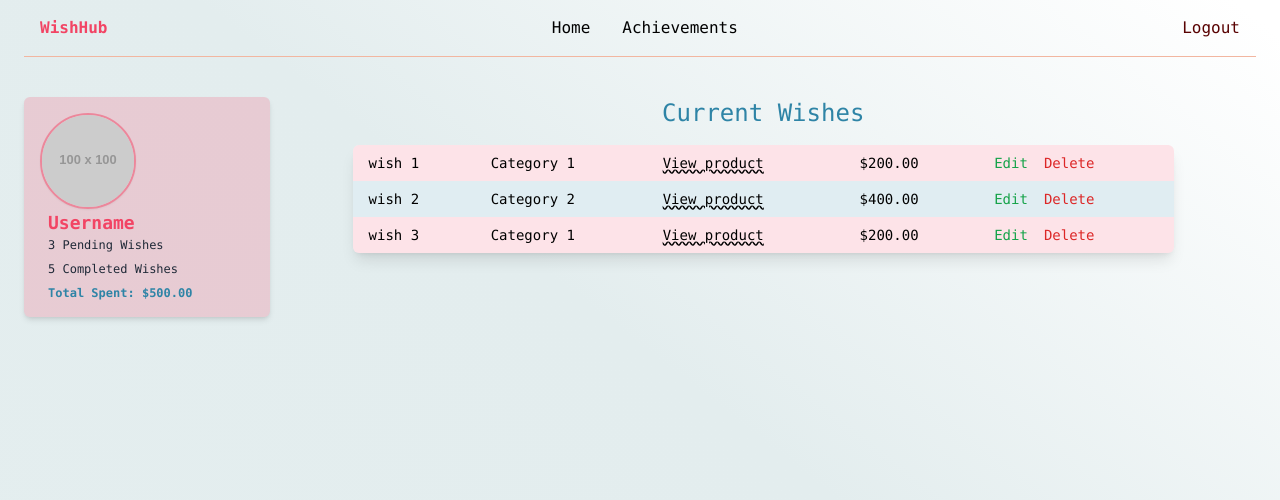
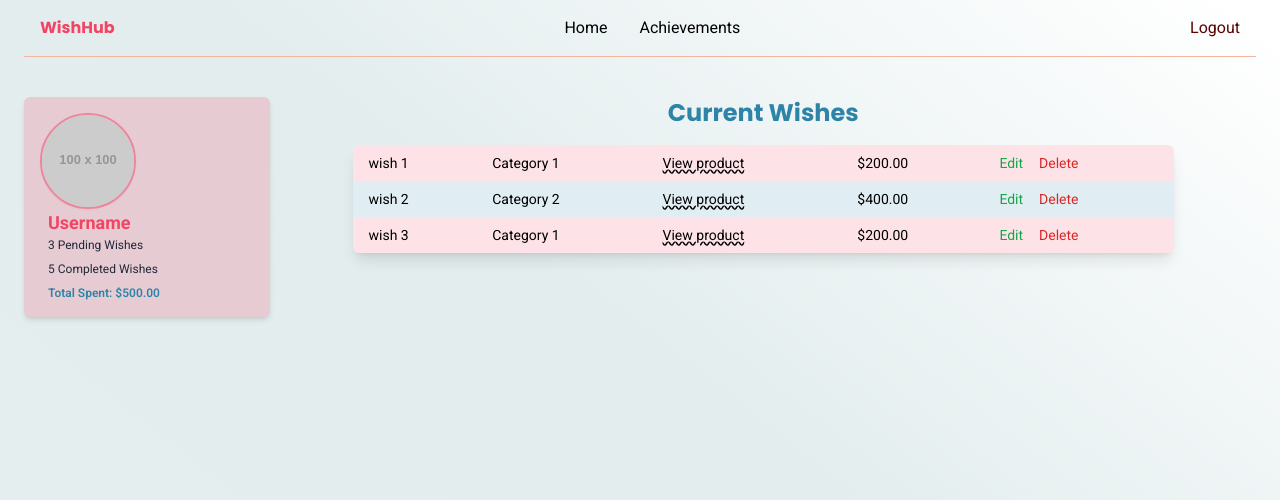
Before and after one commit to lindagd/WishHub, a React (Vite) app in the folder frontend/: page / in a window 1280 px wide. Shown: the top 500 px of the page. Built offline with nearby package versions, Linux system fonts and the light colour scheme.

Commit message:
change fonts and add transitions

```diff
--- a/frontend/index.html
+++ b/frontend/index.html
@@ -1,6 +1,9 @@
 <!doctype html>
 <html lang="en">
   <head>
+    <link rel="preconnect" href="https://fonts.googleapis.com">
+    <link rel="preconnect" href="https://fonts.gstatic.com" crossorigin>
+    <link href="https://fonts.googleapis.com/css2?family=Poppins:wght@400;600;700&family=Roboto:ital,wght@0,100..900;1,100..900&display=swap" rel="stylesheet">
     <meta charset="UTF-8" />
     <meta name="viewport" content="width=device-width, initial-scale=1.0" />
     <title>WishHub</title>
--- a/frontend/src/App.jsx
+++ b/frontend/src/App.jsx
@@ -5,7 +5,7 @@ import Sidebar from './components/Sidebar';
 
 function App() {
   return (
-    <div className='flex flex-col h-screen mx-6 font-mono text-sm'>
+    <div className='flex flex-col h-screen mx-6 text-sm'>
       <BrowserRouter>
         <Navbar />
         <Routes>
--- a/frontend/src/components/Navbar.jsx
+++ b/frontend/src/components/Navbar.jsx
@@ -6,7 +6,7 @@ const Navbar = () => {
     return(
     <div className="text-base border-b border-lightpink p-4">
         <nav className="flex justify-between">
-            <Link to="/" className="text-pink font-bold">WishHub</Link>
+            <Link to="/" className="text-pink font-bold font-display">WishHub</Link>
             <div className="flex space-x-8">
                 <Link to="/">Home</Link>
                 <Link to="/achievements">Achievements</Link>
--- a/frontend/src/components/Sidebar.jsx
+++ b/frontend/src/components/Sidebar.jsx
@@ -7,9 +7,12 @@ const Sidebar = () => {
             <img src="https://via.placeholder.com/100" alt="User" className="size-24 rounded-full border-2 border-pink/50 shadow-sm" />
             <div className="flex flex-col items-center">
                 <div>
-                    <div className="text-lg font-bold text-pink">Username</div>
+                    <div className="text-lg font-sans font-bold text-pink
+                                    transition=all duration-700 ease-in-out hover:tracking-widest">
+                        Username
+                    </div>
                     <div className="text-xs space-y-2">
-                       <p>3 Pending Wishes</p>
+                       <p className="font-sans">3 Pending Wishes</p>
                         <p>5 Completed Wishes</p>
                         <p className="font-semibold text-blue">Total Spent: $500.00</p>
                     </div>
--- a/frontend/src/components/WishesTable.jsx
+++ b/frontend/src/components/WishesTable.jsx
@@ -10,7 +10,7 @@ const WishesTable = () => {
 
     return(
      <div className="w-2/3 mx-auto">
-        <h2 className="text-2xl text-center font-bol text-blue border-blue mb-4">Current Wishes</h2>
+        <h2 className="text-2xl text-center font-display font-bold text-blue border-blue mb-4">Current Wishes</h2>
         <table className="w-full table-auto border-collapse bg-white shadow-lg rounded-md overflow-hidden">
             {/* <thead>
                 <tr>
@@ -25,10 +25,13 @@ const WishesTable = () => {
                 {wishes.map((w) => (
                     <tr key={w.id} className="odd:bg-pink/15
                                               even:bg-blue/15
-                                              hover:bg-gray-200">
+                                              transition duration-700 ease-in-out
+                                              hover:bg-lightpink/50">
                         <td className="px-4 py-2">{w.title}</td>
                         <td className="px-4 py-2">{w.category}</td>
                         <td className="px-4 py-2"><a href={w.link} className="underline decoration-wavy
+                                                        transition duration-700 ease-in-out
+                                                        hover:text-pink
                                                         hover:decoration-sky-500"
                                                         target="_blank"
                                                         rel="noopener noreferrer">
--- a/frontend/src/index.css
+++ b/frontend/src/index.css
@@ -2,7 +2,9 @@
 @tailwind components;
 @tailwind utilities;
 
-body {
-    background: rgb(255,255,255);
-    background: linear-gradient(38deg, rgba(255,255,255,1) 0%, rgba(228,238,239,1) 0%, rgba(227,237,238,1) 53%, rgba(255,255,255,1) 98%);
+@layer base {
+    body {
+      background-color: white;
+      background: linear-gradient(38deg, rgba(255,255,255,1) 0%, rgba(228,238,239,1) 0%, rgba(227,237,238,1) 53%, rgba(255,255,255,1) 98%);
+    }
 }
--- a/frontend/tailwind.config.js
+++ b/frontend/tailwind.config.js
@@ -12,7 +12,11 @@ export default {
         'blue': '#2E84A6',
         'pink': '#F24464',
         'lightpink': '#F2B6A0',
-      }
+      },
+      fontFamily: {
+        'sans': ['Roboto', 'sans-serif'],
+        'display': ['Poppins', 'sans-serif'],
+      },
     },
   },
   plugins: [],
```
